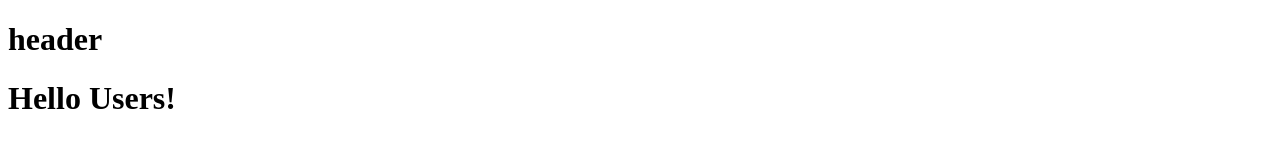
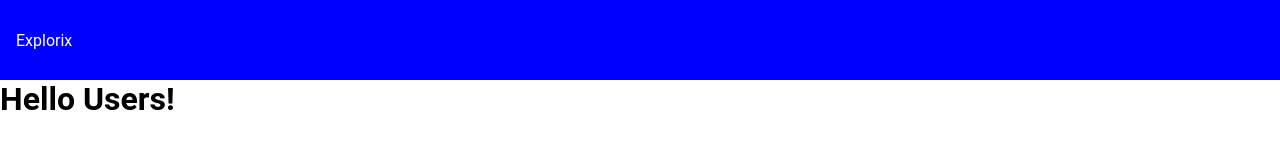
Before and after one commit to jmclain-banyan/gatsby-code-reference, a Gatsby site: page / in a window 1280 px wide. Built offline with nearby package versions, Linux system fonts and the light colour scheme; Gatsby itself is replaced by a stand-in of ours.

Commit message:
merging branch with master

```diff
--- a/package.json
+++ b/package.json
@@ -20,6 +20,7 @@
     "react": "^17.0.1",
     "react-dom": "^17.0.1",
     "react-helmet": "^6.1.0",
+    "react-icons": "^4.2.0",
     "styled-components": "^5.3.0"
   },
   "devDependencies": {
--- a/src/components/Header.jsx
+++ b/src/components/Header.jsx
@@ -1,11 +1,51 @@
 import * as React from "react"
 import { Link } from "gatsby"
+import styled from 'styled-components'
+import { FaBars } from 'react-icons/fa'
 
 const Header = () => {
   return (
-    <h1>header</h1>
+    <Nav>
+      <NavLink to='/'>Explorix</NavLink>
+      <Bars />
+    </Nav>
   )
 }
 
 
 export default Header
+
+const Nav = styled.nav`
+  background: blue;
+  height: 80px;
+  display: flex;
+  justify-content: space-between;
+  padding: 0.5rem calc((100vw - 1300px) / 2);
+  z-index: 100;
+  position: relative;
+`
+
+const NavLink = styled(Link)`
+  color: #fff;
+  display: flex;
+  align-items: center;
+  text-decoration: none;
+  padding: 0 1rem;
+  height: 100%;
+  cursor: pointer;
+`
+
+const Bars = styled(FaBars)`
+  display: none;
+  color: #fff;
+
+  @media screen and (max-width: 768px) {
+    display: block;
+    position: absolute;
+    top: 0;
+    right: 0;
+    transform: translate(-100%, 70%);
+    font-size: 1.8rem;
+    cursor: pointer;
+  }
+`
--- a/src/components/Layout.jsx
+++ b/src/components/Layout.jsx
@@ -1,14 +1,12 @@
 import * as React from "react"
 import { Fragment } from 'react'
-
-import Header from "./header"
-
+import Header from "./Header.jsx"
+import { GlobalStyle } from './styles/GlobalStyles'
 
 const Layout = ({ children }) => {
-
-
   return (
     <Fragment>
+      <GlobalStyle />
       <Header />
       <main>{children}</main>
     </Fragment>
--- /dev/null
+++ b/src/components/styles/GlobalStyles.jsx
@@ -0,0 +1,10 @@
+import { createGlobalStyle } from 'styled-components';
+
+export const GlobalStyle = createGlobalStyle`
+   * {
+    font-family: 'Roboto', sans-serif;
+    margin: 0;
+    padding: 0;
+    box-sizing: border-box;
+   }
+`
--- a/src/pages/index.js
+++ b/src/pages/index.js
@@ -1,6 +1,6 @@
 import * as React from "react"
-import Layout from "../components/layout"
-import Seo from "../components/SEO"
+import Layout from "../components/Layout.jsx"
+import Seo from "../components/SEO.jsx"
 
 const IndexPage = () => (
   <Layout>
```
Also changed, not shown: src/components/styles/globalStyles.js (deleted), 1 other file.
